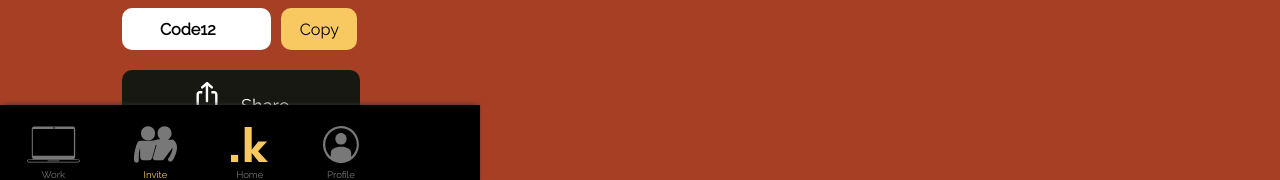
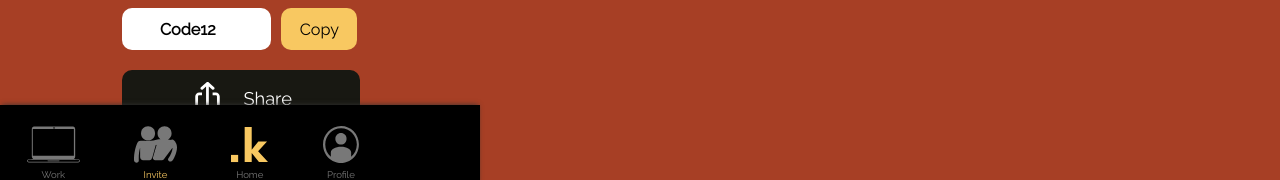
Before and after one commit to esthergutierrezr/Krow-Front-end, a React (Create React App) app: page /invite in a window 1280 px wide. Shown: the part 612-792 px from the top of the page. Built offline with nearby package versions, Linux system fonts and the light colour scheme; no server answers; what google-maps-react would draw is missing.

Commit message:
correct svg style error of size and position

```diff
--- a/src/components/Home/CTAButtons.js
+++ b/src/components/Home/CTAButtons.js
@@ -12,7 +12,7 @@ function CTAButtons() {
         <p>Subscribe</p>
         </div>
         </Link>
-      <Link to="/referafriend">
+      <Link to="/invite">
         <div className="invite">
           <img className="ctabuttons__button" src={Invite} alt="refer a friend" />
         <p>Invite</p>
--- a/src/components/Profile/ReferFriend.jsx
+++ b/src/components/Profile/ReferFriend.jsx
@@ -20,14 +20,11 @@ export const LogoInvite = styled.img`
 `;
 
 export const LogoShare = styled.img`
-  width: 30px;
-  height: 30px;
-  // margin-top: 83px;
-  margin: auto;
+  width: 35px;
+  height: 35px;
   display: inline-block;
   padding-right:18.9px;
-  // margin-left: auto;
-  // margin-right: auto;
+
 `;
 const Content = styled.div`
   width: 100%;
@@ -72,9 +69,6 @@ const Content = styled.div`
     font-weight: bold;
   }
   .share{
-    // align-items: center;
-    // justify-content: center
-    // text-align: center;
     font-family: Raleway;
     font-size: 18.3px;
     font-weight: normal;
@@ -143,15 +137,9 @@ export const ButtonShare = styled.button`
   width: 237.7px;
   height:58.5px;
   color: ${White};
+  display: inline-flex;
   justify-content: center;
   align-items: center;
-  font-family: Raleway;
-  font-size: 16.2px;
-  font-weight: normal;
-  font-stretch: normal;
-  font-style: normal;
-  line-height: 1.2;
-  letter-spacing: normal;
   }
 `;
 
@@ -228,7 +216,9 @@ const ReferFriend = () => {
         {/* img for sharing */}
         <ButtonShare type="button" onClick={() => Share()}>
           <LogoShare src={ShareCode} alt="share-code" />
-          <span className="share">Share</span>
+          <div className="share">
+          <span>Share</span>
+          </div>
         </ButtonShare>
       </div>
     </Content>
```
Also changed, not shown: 1 other file (tests, documents, lock files or other folders).
